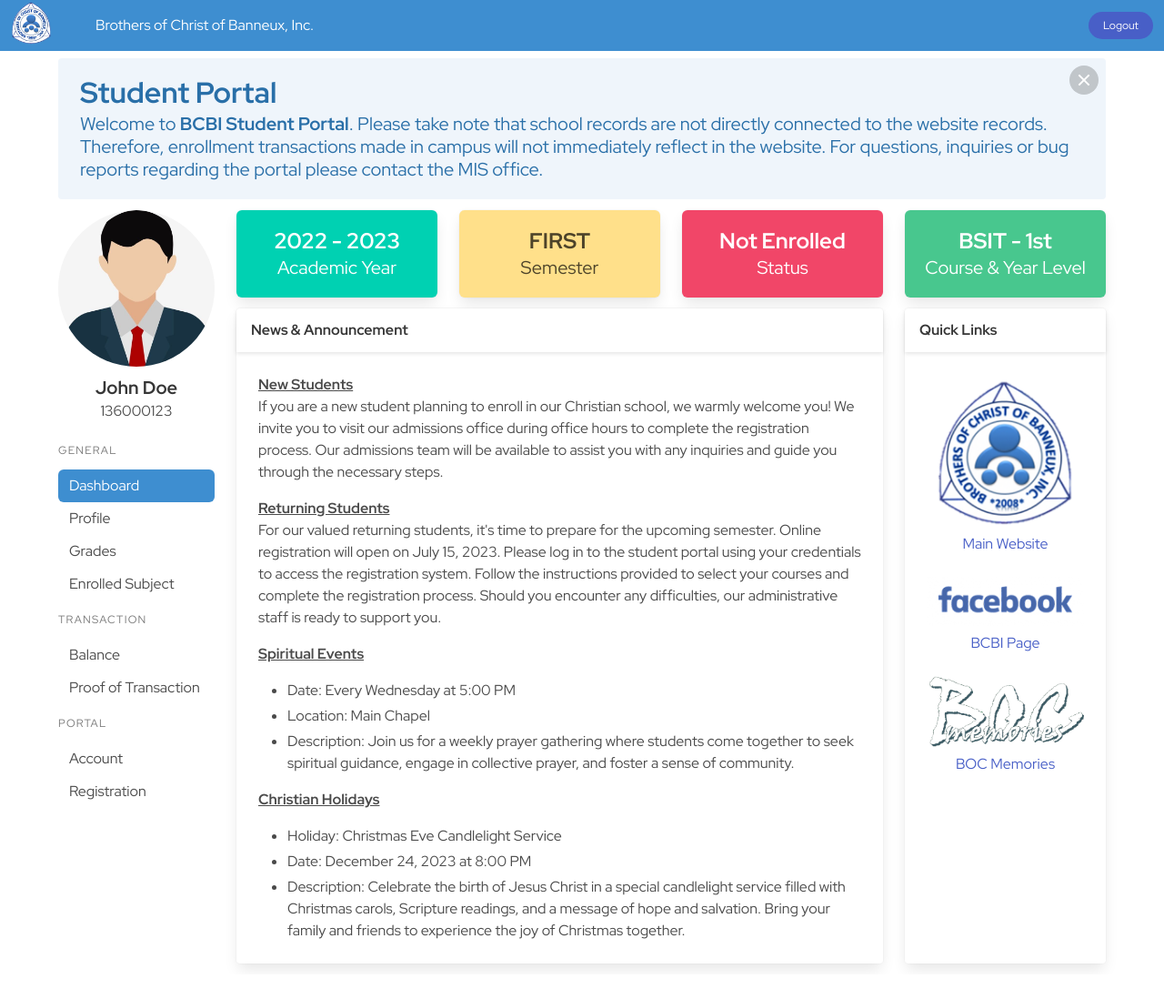
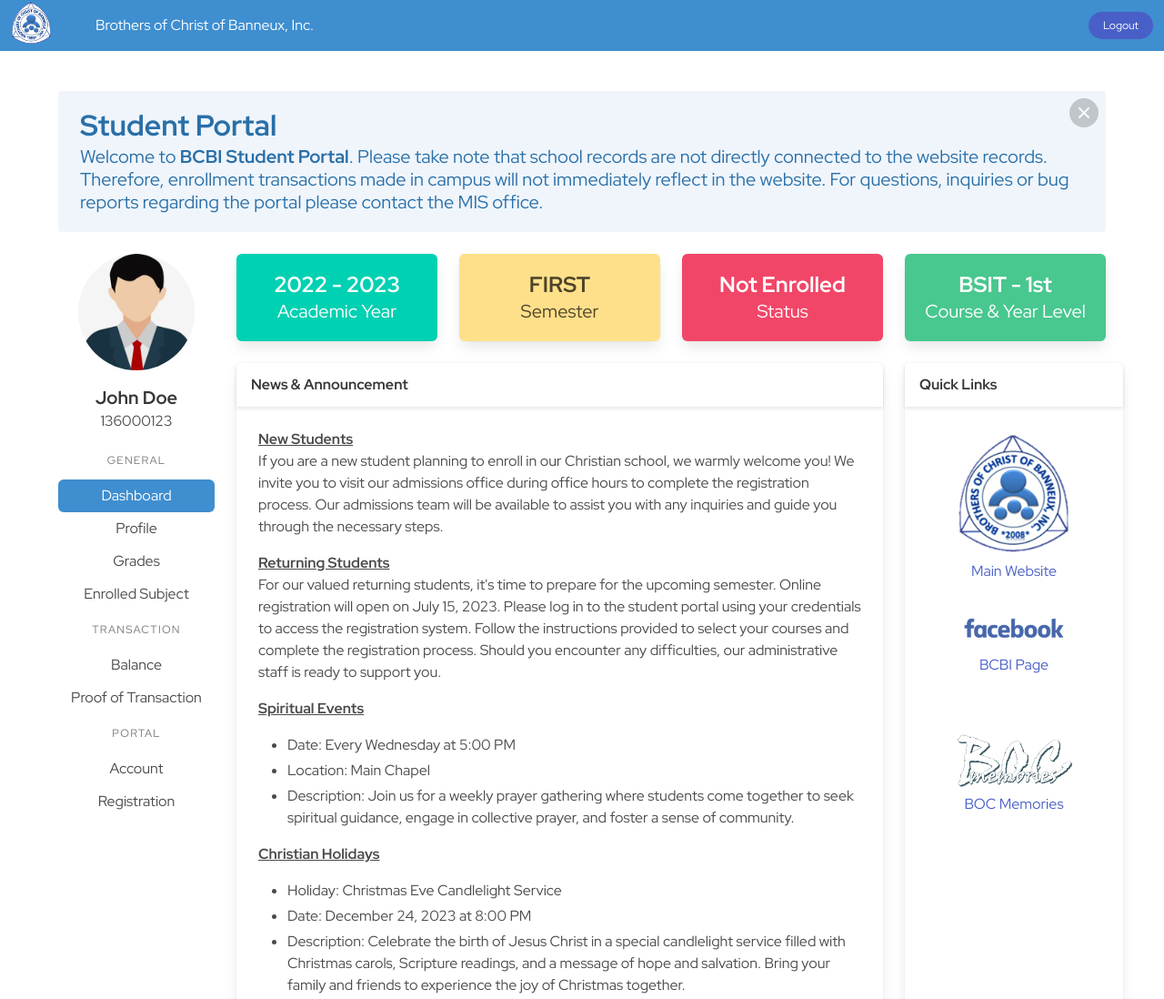
Before and after one commit to brandodt/church-blog, a website: page html/dashboard/index.html in a window 1280 px wide. Shown: the top 1098 px of the page at 91% size. Before the commit the page ends 1071 px from the top, so only its background shows below. Drawn offline with Linux system fonts and the light colour scheme; files that its build step writes are made by us from their sources.

Commit message:
(section & adjustment) fix

```diff
--- a/html/dashboard/index.html
+++ b/html/dashboard/index.html
@@ -32,9 +32,10 @@
         </div>
     </nav>
 
+    <section class="section">
         <div class="container">
 
-        <div class="mt-3 notification is-info is-light">
+            <div class="notification is-info is-light">
                 <button class="delete is-large"></button>
                 <p class="title">Student Portal</p>
                 <p class="subtitle">
@@ -47,11 +48,11 @@
             </div>
         </div>
 
-    <div class="container mt-3">
+        <div class="container mt-5">
             <div class="columns">
                 <div class="column is-2">
-                <aside class="menu">
-                    <figure class="image is-1by1">
+                    <aside class="menu has-text-centered">
+                        <figure class="image is-128x128 is-inline-block">
                             <img class="is-rounded" src="../img/profile.png">
                         </figure>
                         <p class="title has-text-centered pt-3 is-5">John Doe</p>
@@ -106,7 +107,7 @@
                         </div>
                     </section>
 
-                <section class="info-tiles">
+                    <section class="info-tiles mt-3">
                         <div class="tile is-ancestor">
                             <div class="tile is-9 is-vertical is-parent">
                                 <div class="tile is-child card">
@@ -116,8 +117,10 @@
                                     <div class="card-content content">
                                         <p>
                                             <b><u>New Students</u></b><br>
-                                        If you are a new student planning to enroll in our Christian school, we warmly
-                                        welcome you! We invite you to visit our admissions office during office hours to
+                                            If you are a new student planning to enroll in our Christian school, we
+                                            warmly
+                                            welcome you! We invite you to visit our admissions office during office
+                                            hours to
                                             complete the registration process. Our admissions team will be available to
                                             assist you with any inquiries and guide you through the necessary steps.
                                         </p>
@@ -125,9 +128,12 @@
                                         <p>
                                             <b><u>Returning Students</u></b><br>
                                             For our valued returning students, it's time to prepare for the upcoming
-                                        semester. Online registration will open on July 15, 2023. Please log in to the
-                                        student portal using your credentials to access the registration system. Follow
-                                        the instructions provided to select your courses and complete the registration
+                                            semester. Online registration will open on July 15, 2023. Please log in to
+                                            the
+                                            student portal using your credentials to access the registration system.
+                                            Follow
+                                            the instructions provided to select your courses and complete the
+                                            registration
                                             process. Should you encounter any difficulties, our administrative staff is
                                             ready to support you.
                                         </p>
@@ -140,7 +146,8 @@
                                             <li>Date: Every Wednesday at 5:00 PM</li>
                                             <li>Location: Main Chapel</li>
                                             <li>Description: Join us for a weekly prayer gathering where students come
-                                            together to seek spiritual guidance, engage in collective prayer, and foster
+                                                together to seek spiritual guidance, engage in collective prayer, and
+                                                foster
                                                 a sense of community.</li>
                                         </ul>
 
@@ -151,9 +158,12 @@
                                         <ul>
                                             <li>Holiday: Christmas Eve Candlelight Service</li>
                                             <li>Date: December 24, 2023 at 8:00 PM</li>
-                                        <li>Description: Celebrate the birth of Jesus Christ in a special candlelight
-                                            service filled with Christmas carols, Scripture readings, and a message of
-                                            hope and salvation. Bring your family and friends to experience the joy of
+                                            <li>Description: Celebrate the birth of Jesus Christ in a special
+                                                candlelight
+                                                service filled with Christmas carols, Scripture readings, and a message
+                                                of
+                                                hope and salvation. Bring your family and friends to experience the joy
+                                                of
                                                 Christmas together.</li>
                                         </ul>
                                     </div>
@@ -164,19 +174,29 @@
                                     <header class="card-header">
                                         <p class="card-header-title">Quick Links</p>
                                     </header>
+
                                     <div class="card-content has-text-centered content">
+                                        <figure class="image is-128x128 is-inline-block">
+                                            <a href="../index.html">
+                                                <img src="../img/logo.png">
+                                                Main Website
+                                            </a>
+                                        </figure>
 
-                                    <a href="../index.html"><img width="90%" src="../img/logo.png">Main Website</a>
-                                    <br><br>
+                                        <figure class="image is-256x256 is-inline-block">
+                                            <a href="https://fb.me/BOCPhilippines"><img src="../img/facebook.png"
+                                                    alt="">BCBI
+                                                Page</a>
+                                        </figure>
 
-                                    <a href="https://fb.me/BOCPhilippines"><img src="../img/facebook.png" alt="">BCBI
-                                        Page</a>
-                                    <br><br>
-
+                                        <figure class="image is-256x256 is-inline-block">
                                             <a href="https://fb.me/bocmemories">
                                                 <img src="../img/bocmem.png" alt="">
                                                 BOC Memories
                                             </a>
+                                        </figure>
+
+
                                     </div>
                                 </div>
                             </div>
@@ -186,6 +206,7 @@
                 </div>
             </div>
         </div>
+    </section>
 </body>
 
 </html>
```
Lines whose indentation alone changed are shown as unchanged.
